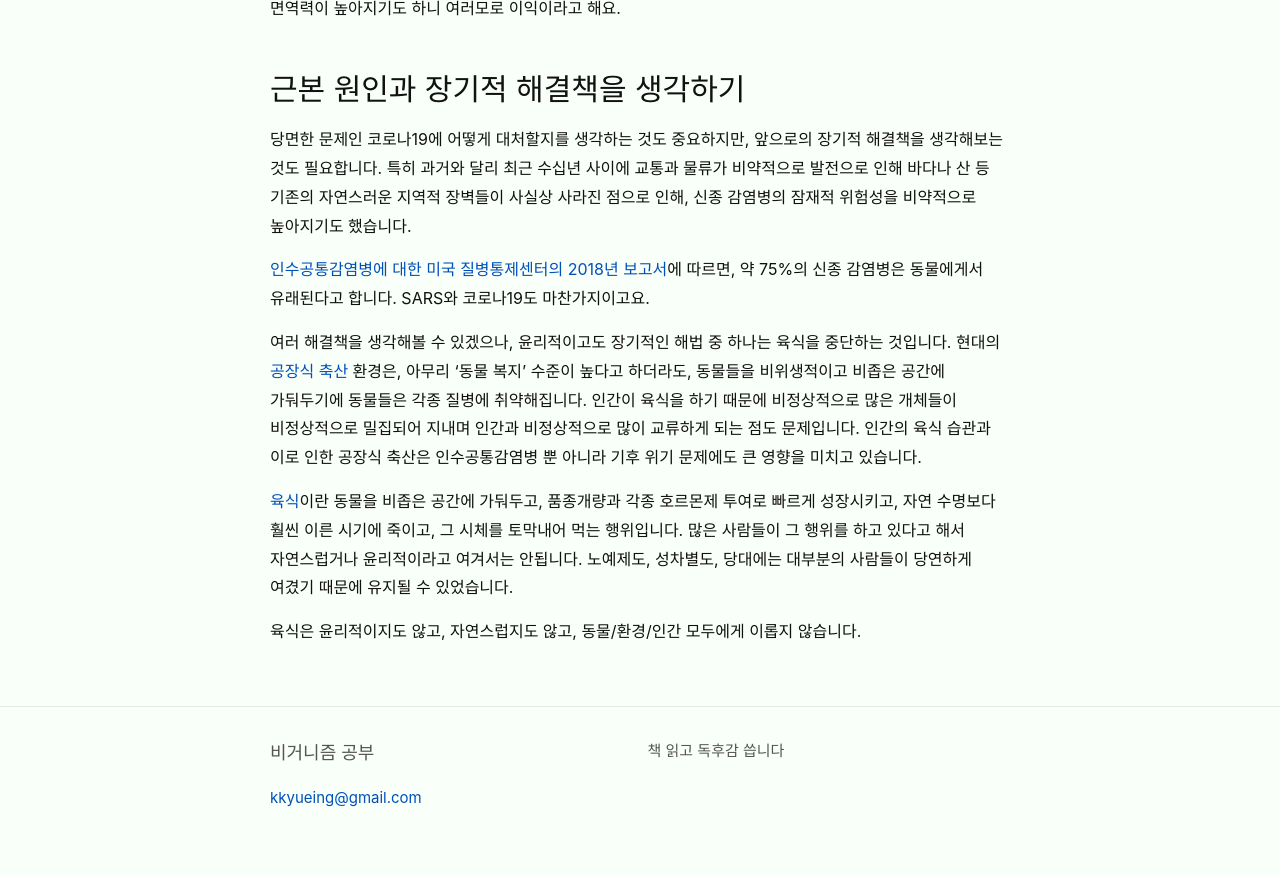
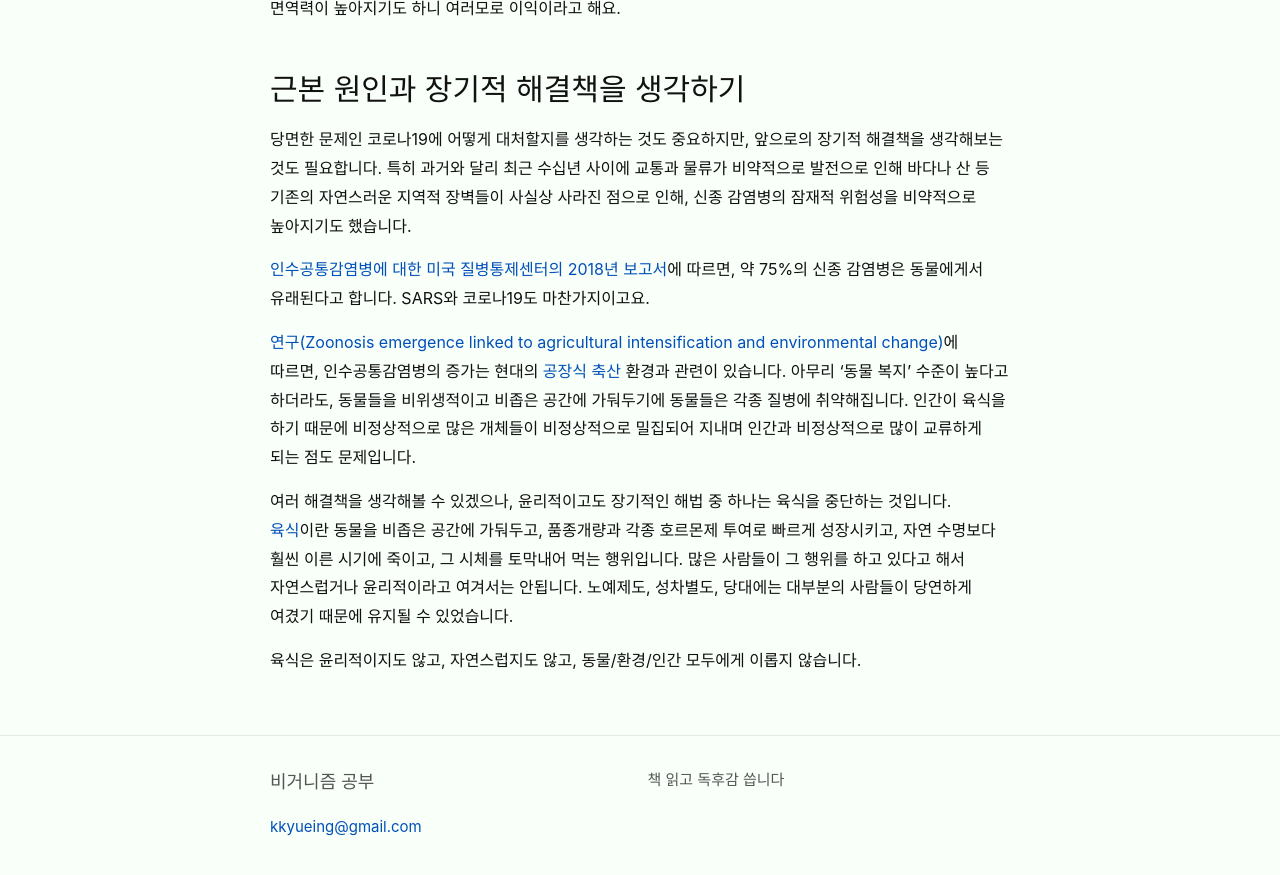
Before and after one commit to veganstudies/veganstudies.github.io, a Jekyll site: the page built from _posts/2020-03-09-on-covid19-and-companion-animals.md, in a window 1280 px wide and 900 px high, scrolled down 2505 px. Shown: the top 875 px of the window. Built offline with Jekyll 4.4.1, drawn with Linux system fonts in a browser that asks for light colours.

Commit message:
Update 2020-03-09-on-covid19-and-companion-animals.md

```diff
--- a/_posts/2020-03-09-on-covid19-and-companion-animals.md
+++ b/_posts/2020-03-09-on-covid19-and-companion-animals.md
@@ -49,8 +49,8 @@ date: 2020-03-09 10:00:00 +0900
 
 [인수공통감염병에 대한 미국 질병통제센터의 2018년 보고서](https://wwwnc.cdc.gov/eid/article/23/13/17-0544_article)에 따르면, 약 75%의 신종 감염병은 동물에게서 유래된다고 합니다. SARS와 코로나19도 마찬가지이고요.
 
-여러 해결책을 생각해볼 수 있겠으나, 윤리적이고도 장기적인 해법 중 하나는 육식을 중단하는 것입니다. 현대의 [공장식 축산](/terms/factory-farming.html) 환경은, 아무리 '동물 복지' 수준이 높다고 하더라도, 동물들을 비위생적이고 비좁은 공간에 가둬두기에 동물들은 각종 질병에 취약해집니다. 인간이 육식을 하기 때문에 비정상적으로 많은 개체들이 비정상적으로 밀집되어 지내며 인간과 비정상적으로 많이 교류하게 되는 점도 문제입니다. 인간의 육식 습관과 이로 인한 공장식 축산은 인수공통감염병 뿐 아니라 기후 위기 문제에도 큰 영향을 미치고 있습니다.
+[연구(Zoonosis emergence linked to agricultural intensification and environmental change)](https://www.ncbi.nlm.nih.gov/pmc/articles/PMC3666729/)에 따르면, 인수공통감염병의 증가는 현대의 [공장식 축산](/terms/factory-farming.html) 환경과 관련이 있습니다. 아무리 '동물 복지' 수준이 높다고 하더라도, 동물들을 비위생적이고 비좁은 공간에 가둬두기에 동물들은 각종 질병에 취약해집니다. 인간이 육식을 하기 때문에 비정상적으로 많은 개체들이 비정상적으로 밀집되어 지내며 인간과 비정상적으로 많이 교류하게 되는 점도 문제입니다.
 
-[육식](/terms/carnism.html)이란 동물을 비좁은 공간에 가둬두고, 품종개량과 각종 호르몬제 투여로 빠르게 성장시키고, 자연 수명보다 훨씬 이른 시기에 죽이고, 그 시체를 토막내어 먹는 행위입니다. 많은 사람들이 그 행위를 하고 있다고 해서 자연스럽거나 윤리적이라고 여겨서는 안됩니다. 노예제도, 성차별도, 당대에는 대부분의 사람들이 당연하게 여겼기 때문에 유지될 수 있었습니다.
+여러 해결책을 생각해볼 수 있겠으나, 윤리적이고도 장기적인 해법 중 하나는 육식을 중단하는 것입니다. [육식](/terms/carnism.html)이란 동물을 비좁은 공간에 가둬두고, 품종개량과 각종 호르몬제 투여로 빠르게 성장시키고, 자연 수명보다 훨씬 이른 시기에 죽이고, 그 시체를 토막내어 먹는 행위입니다. 많은 사람들이 그 행위를 하고 있다고 해서 자연스럽거나 윤리적이라고 여겨서는 안됩니다. 노예제도, 성차별도, 당대에는 대부분의 사람들이 당연하게 여겼기 때문에 유지될 수 있었습니다.
 
 육식은 윤리적이지도 않고, 자연스럽지도 않고, 동물/환경/인간 모두에게 이롭지 않습니다.
```
